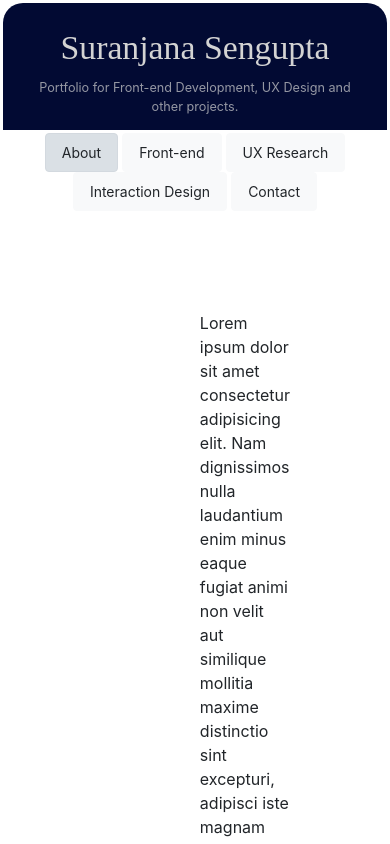
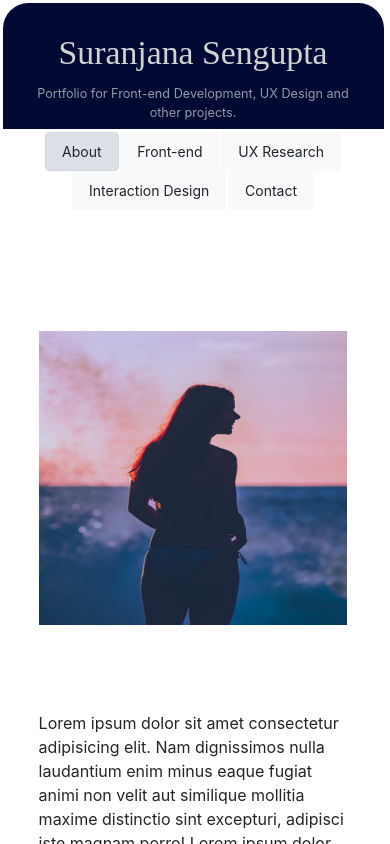
Before and after one commit to sura1128/myfolio, a React (Create React App) app: page / in a window 390 px wide. Shown: the top 844 px of the page. Built offline with nearby package versions, Linux system fonts and the light colour scheme; a web font is replaced by a local one.

Commit message:
Adding some media queries for responsive design on the about page.

```diff
--- a/src/js/App.js
+++ b/src/js/App.js
@@ -33,6 +33,7 @@ class App extends Component {
         // className="btn btn-light btn-sm"
         return (
             <div>
+                <meta name="viewport" content="width=device-width, initial-scale=1.0"></meta>
                 <Cover />
                 <div className="menu">
                     <Nav className="justify-content-center" variant="pills" defaultActiveKey="/home">
--- a/src/styles/App.css
+++ b/src/styles/App.css
@@ -2,18 +2,19 @@
 
 body, head {
   font-family: 'Quicksand', sans-serif;
-  width: 100vw;
-  height: 100vh;
+  max-width: 99vw;
+  min-height: 150vh;
   background: #ebecf1;
 }
+/* Cover and Name */
 .cover {
   background: #020a33;
-  margin: 3px;
-  padding: 20px 30px 20px 30px;
+  max-height: 15vh;
+  margin: 0.3vh;
+  padding: 3vh 4vh;
+  border-radius: 3vh 3vh 0vh 0vh;
   color: white;
-  border-radius: 20px 20px 0px 0px;
   text-align: center;
-  height: 15vh;
 }
 #myname {
   font-size: 4vh;
@@ -21,33 +22,56 @@ body, head {
   font-family: 'Libre Baskerville', serif;
 }
 .subtitle {
-  margin-top: 5px;
+  margin-top: 0.75vh;
   font-size: 1.5vh;
   color: lightgray;
   opacity: 0.7;
 }
+/* Navigation Bar */
 .nav-link:active {
   background-color: gray;
 }
 .nav-item {
-  margin: 0px 2px 0px 2px;
+  margin: 0px 0.1vh 0px 0.1vh;
 }
+
+/* About and Info */
 .about {
-  padding-top: 100px;
+  padding-top: 9vh;
   display: grid;
-  grid-template-columns: 1fr 1fr 1fr 1fr;
-  grid-gap: 10px;
+  grid-template-columns: repeat(auto-fit, minmax(25vh, 1fr));
+  grid-gap: 1vh;
+}
+.profile_img {
+  height: 50vh;
+  justify-self: center;
+  align-self: center;
+  float: left;
+  width: 80%;
+  height: 80%;
 }
 .info {
   word-wrap: break-word;
   justify-self: center;
   align-self: center;
+  float: right;
+  width: 80%;
+  height: 80%;
 }
-.profile_img {
-  height: 50vh;
-  justify-self: center;
-  align-self: center;
+
+/* Use a media query to add a breakpoint at 800px: */
+@media screen and (max-width: 900px) {
+  .about {
+    display: grid;
+    grid-template-columns: 1fr;
+  }
+  .profile_img, .info {
+    grid-column: auto;
+    grid-row: auto;
+  }
 }
+
+/* Projects */
 .frontend_projects {
   padding-top: 100px;
   margin: 30px 150px 0px 150px;
```
